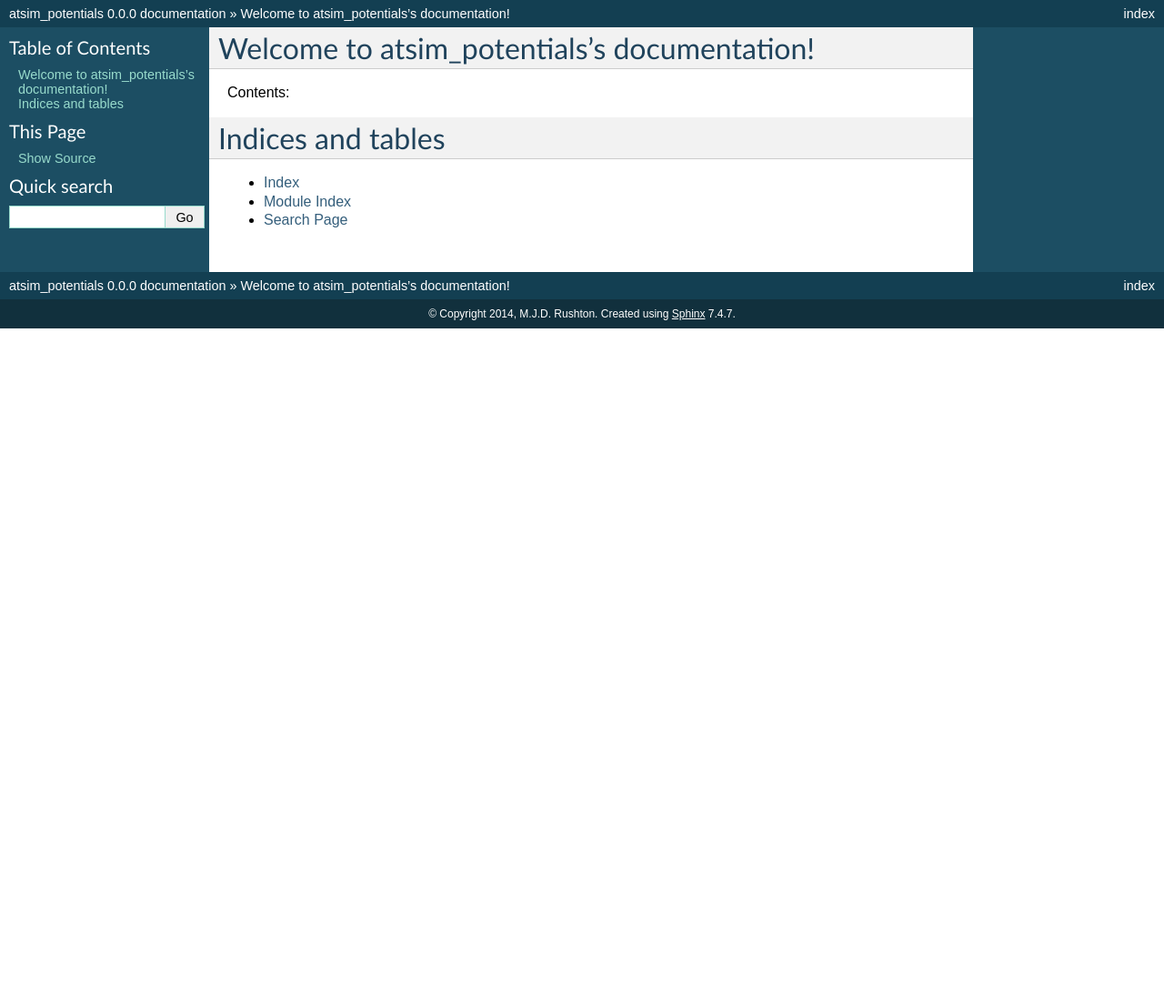
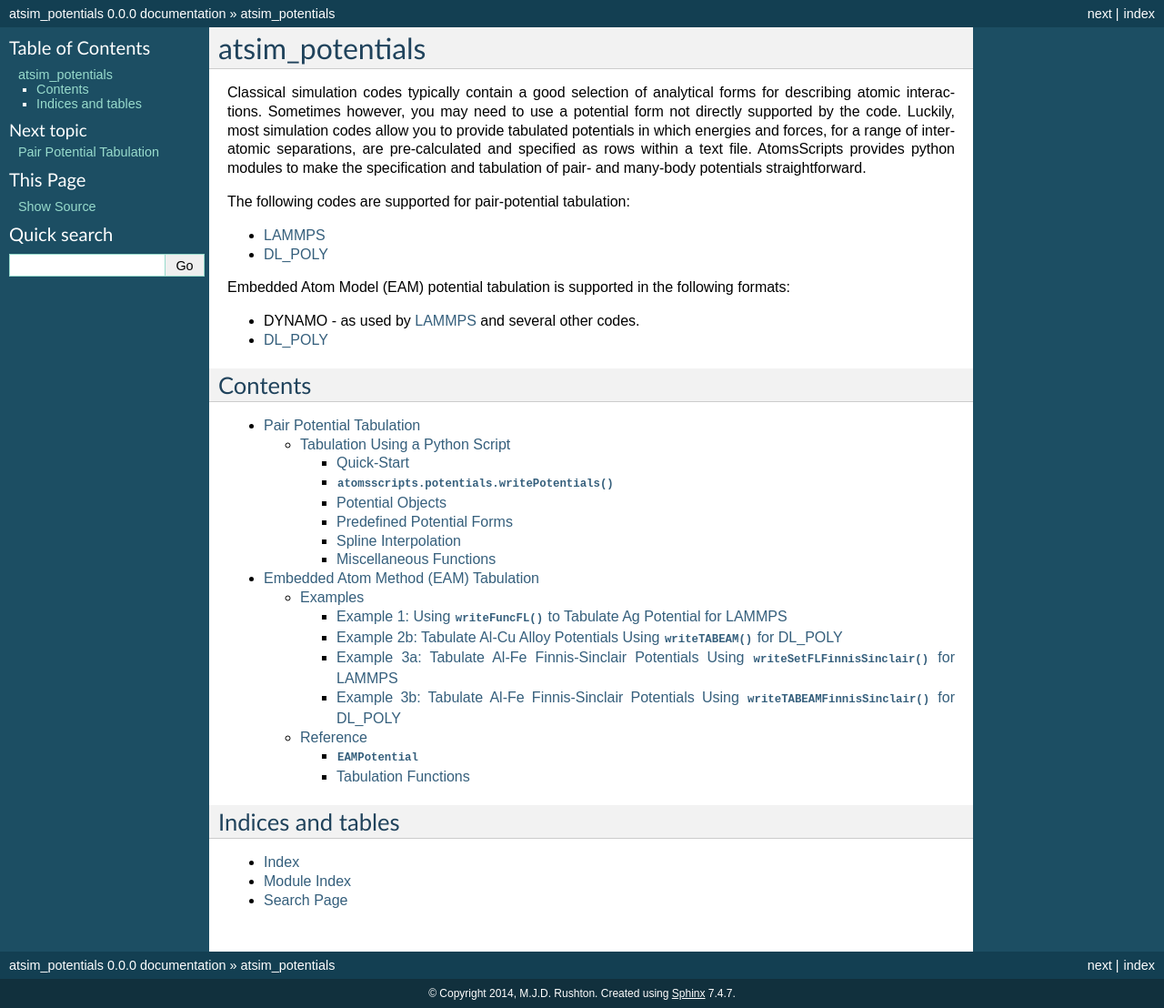
Before and after one commit to mjdrushton/atsim-potentials, a Sphinx documentation site: the page built from docs/index.rst, in a window 1280 px wide. Shown: the whole page at 91% size. Built offline with Sphinx 7.4.7, drawn with Linux system fonts in a browser that asks for light colours; before the commit the page ends 900 px from its top, so only the background shows below that.

```diff
--- a/docs/index.rst
+++ b/docs/index.rst
@@ -3,14 +3,32 @@
    You can adapt this file completely to your liking, but it should at least
    contain the root `toctree` directive.
 
-Welcome to atsim_potentials's documentation!
-============================================
+****************
+atsim_potentials
+****************
 
-Contents:
+Classical simulation codes typically contain a good selection of analytical forms for describing atomic interactions. Sometimes however, you may need to use a potential form not directly supported by the code. Luckily, most simulation codes allow you to provide tabulated potentials in which energies and forces, for a range of interatomic separations, are pre-calculated and specified as rows within a text file. AtomsScripts provides python modules to make the specification and tabulation of pair- and many-body potentials straightforward.
+
+The following codes are supported for pair-potential tabulation:
+
+* `LAMMPS`_
+* `DL_POLY`_
+
+
+Embedded Atom Model (EAM) potential tabulation is supported in the following formats:
+
+* DYNAMO - as used by `LAMMPS`_ and several other codes.
+* `DL_POLY`_
+
+
+Contents
+========
 
 .. toctree::
-   :maxdepth: 2
+    :maxdepth: 3
 
+    potentials/pair_potential_tabulation
+    potentials/eam_tabulation
 
 
 Indices and tables
@@ -19,3 +37,6 @@
 * :ref:`genindex`
 * :ref:`modindex`
 * :ref:`search`
+
+.. _LAMMPS: http://lammps.sandia.gov
+.. _DL_POLY: http://www.stfc.ac.uk/cse/25526.aspx
--- /dev/null
+++ b/setup.cfg
@@ -0,0 +1,2 @@
+[metadata]
+description-file = README.rst
```
Also changed, not shown: README.rst (added, +17 -0 lines), docs/potentials/potentials.rst (deleted, +0 -35 lines), setup.py (added, +34 -0 lines), 3 other files.
